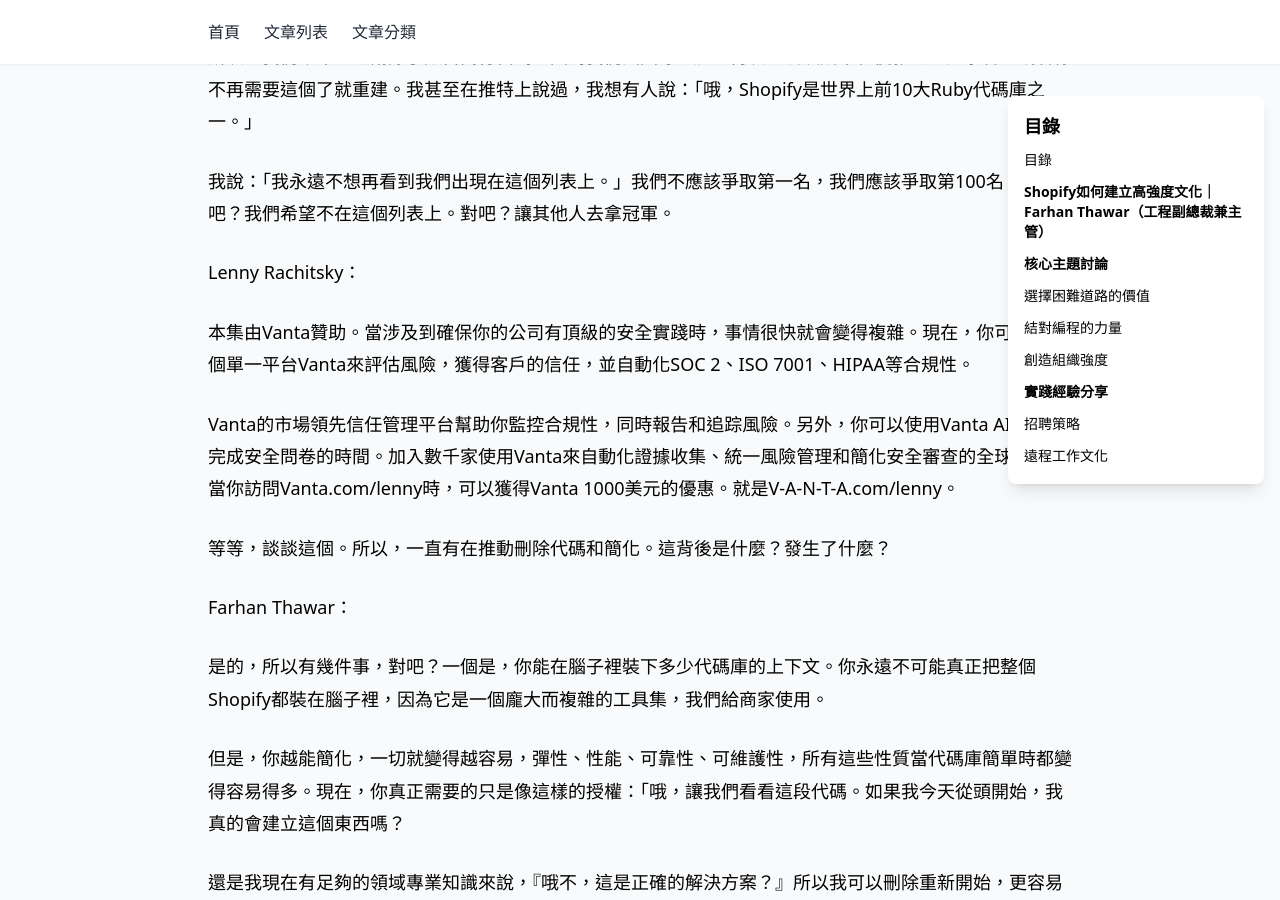
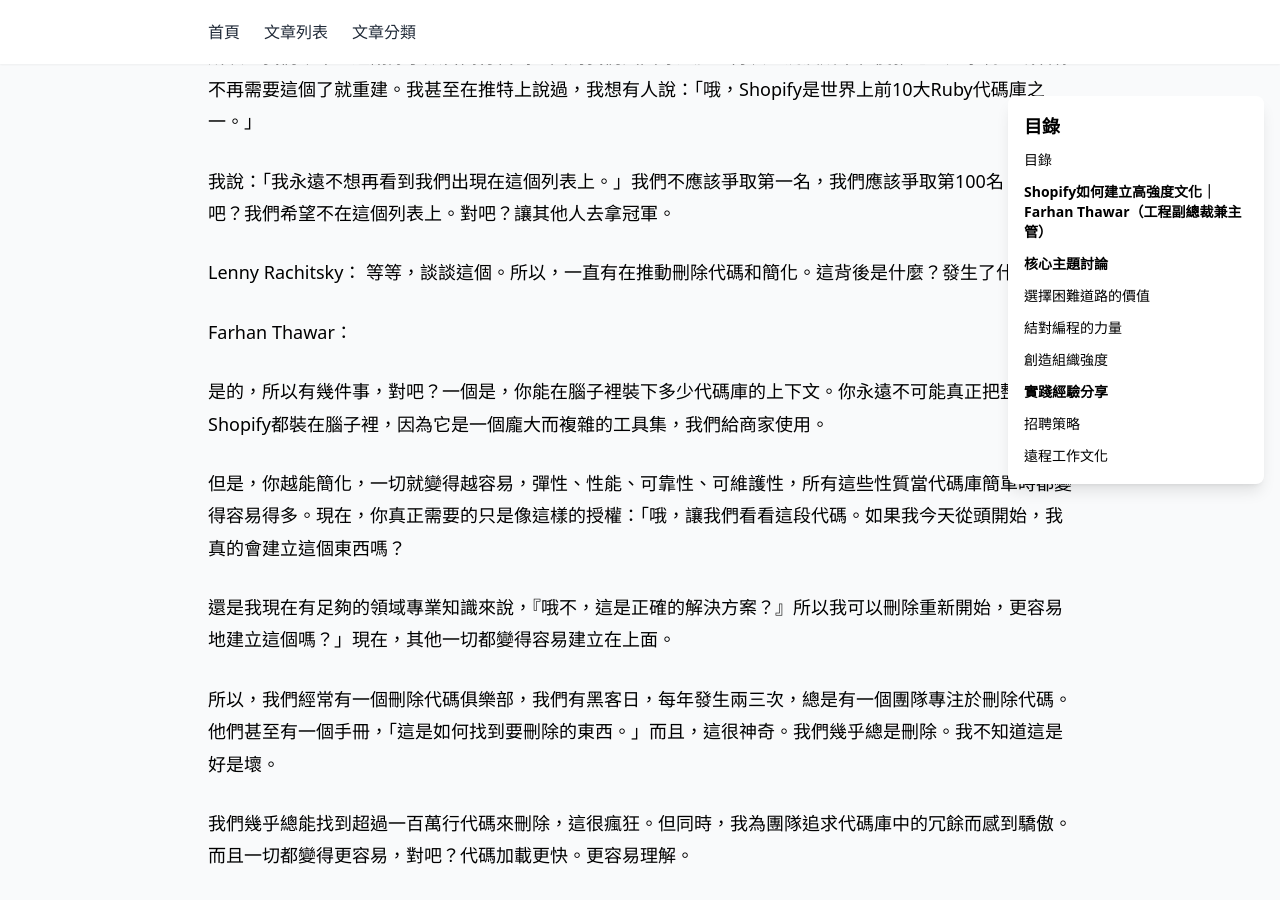
Before and after one commit to bear0103papa/Roger-s-Note, a Jekyll site: the page built from docs/_posts/2025-01-05-Shopify-Farhan.md, in a window 1280 px wide and 900 px high, scrolled down 23141 px. Built offline with Jekyll 4.4.1, drawn with Linux system fonts in a browser that asks for light colours; nearby versions of some CDN libraries.

Commit message:
增加文章Shopify

```diff
--- a/docs/_posts/2025-01-05-Shopify-Farhan.md
+++ b/docs/_posts/2025-01-05-Shopify-Farhan.md
@@ -567,11 +567,6 @@
 我說：「我永遠不想再看到我們出現在這個列表上。」我們不應該爭取第一名，我們應該爭取第100名，對吧？我們希望不在這個列表上。對吧？讓其他人去拿冠軍。
 
 Lenny Rachitsky：
-
-本集由Vanta贊助。當涉及到確保你的公司有頂級的安全實踐時，事情很快就會變得複雜。現在，你可以用一個單一平台Vanta來評估風險，獲得客戶的信任，並自動化SOC 2、ISO 7001、HIPAA等合規性。
-
-Vanta的市場領先信任管理平台幫助你監控合規性，同時報告和追踪風險。另外，你可以使用Vanta AI來節省完成安全問卷的時間。加入數千家使用Vanta來自動化證據收集、統一風險管理和簡化安全審查的全球公司。當你訪問Vanta.com/lenny時，可以獲得Vanta 1000美元的優惠。就是V-A-N-T-A.com/lenny。
-
 等等，談談這個。所以，一直有在推動刪除代碼和簡化。這背後是什麼？發生了什麼？
 
 Farhan Thawar：
```
